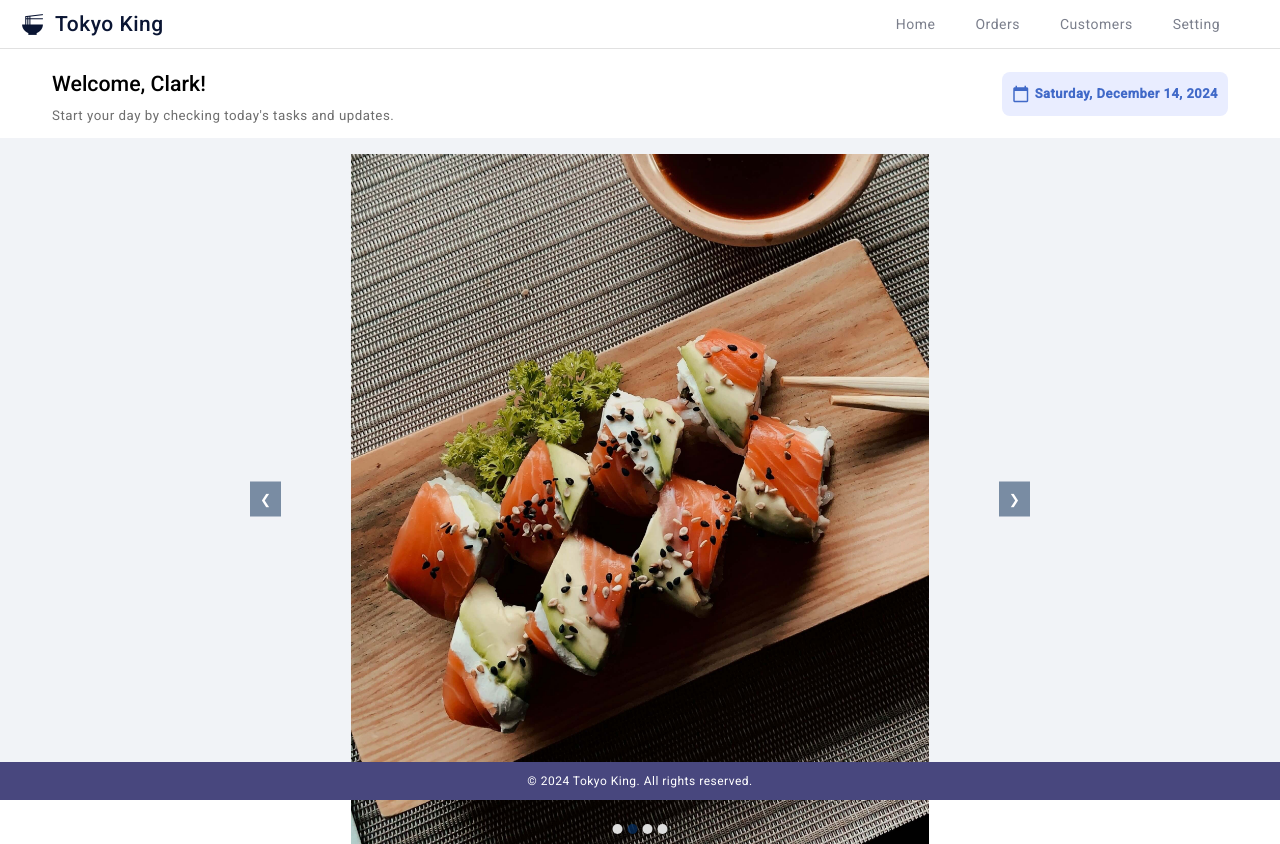
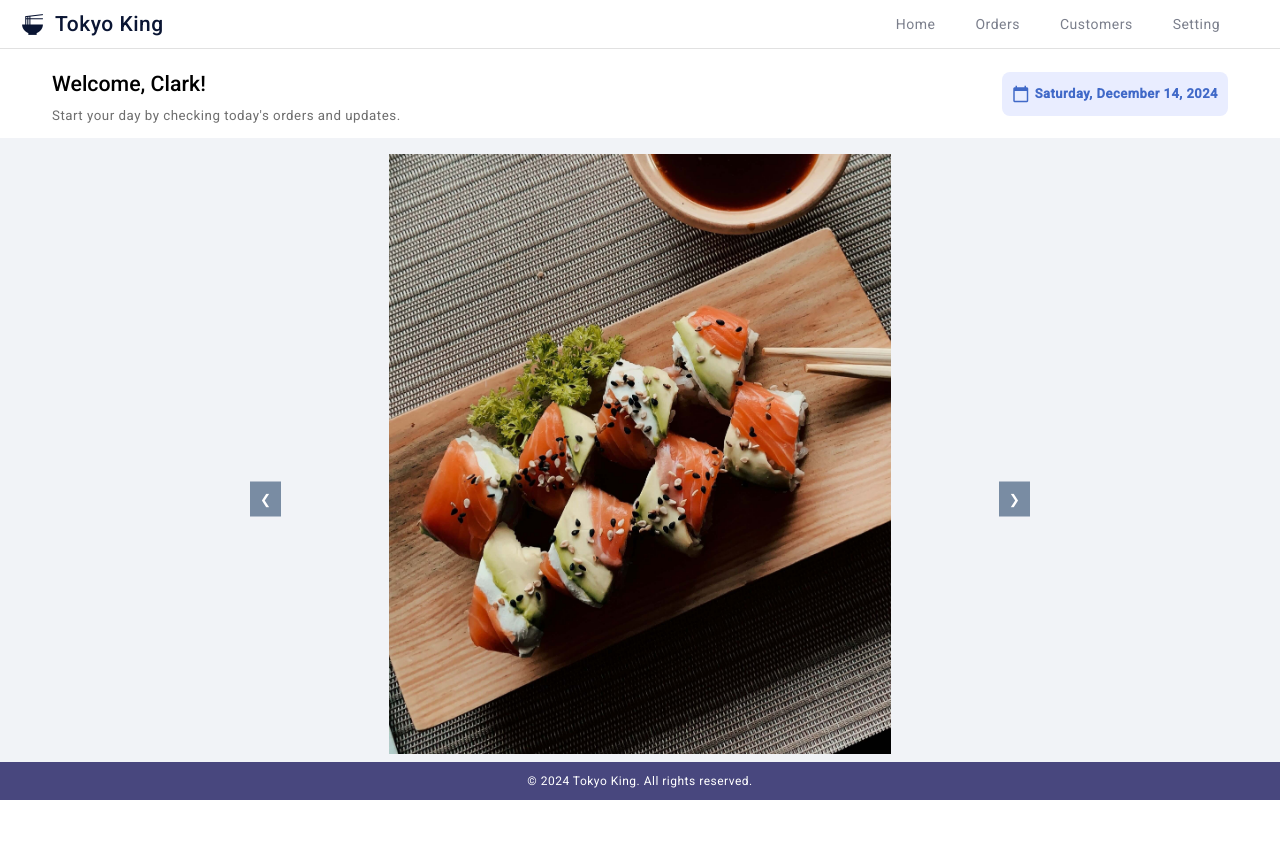
Before and after one commit to Bxstars/orderList, an Angular app: page / in a window 1280 px wide. Built offline with nearby package versions, Linux system fonts and the light colour scheme.

Commit message:
fix: change user-nav subtitle and indicator height

```diff
--- a/src/app/shared/components/carousel/carousel.component.css
+++ b/src/app/shared/components/carousel/carousel.component.css
@@ -55,7 +55,7 @@ button.next {
 
 .indicators {
   position: absolute;
-  bottom: 10px;
+  bottom: 50px;
   left: 50%;
   transform: translateX(-50%);
   display: flex;
--- a/src/app/shared/components/carousel/carousel.component.html
+++ b/src/app/shared/components/carousel/carousel.component.html
@@ -7,7 +7,7 @@
       [class.active]="i === currentIndex"
     >
       <img [srcset]="image" [alt]="'Imagem ' + (i + 1)" sizes="(max-width: 600px) 300px, (max-width: 1200px) 600px, 1200px"
-      loading="lazy" width="800" height="690" />
+      loading="lazy" width="800" height="600" />
     </div>
   </div>
   <button class="prev" (click)="prev()">&#10094;</button>
--- a/src/app/shared/components/nav-user/nav-user.component.html
+++ b/src/app/shared/components/nav-user/nav-user.component.html
@@ -1,7 +1,7 @@
 <div class="user-container">
   <div>
     <h4 class="title">Welcome, Clark!</h4>
-    <p class="subtitle">Start your day by checking today's tasks and updates.</p>
+    <p class="subtitle">Start your day by checking today's orders and updates.</p>
   </div>
   <div class="user-inf">
     <div class="calendary-border">
```
